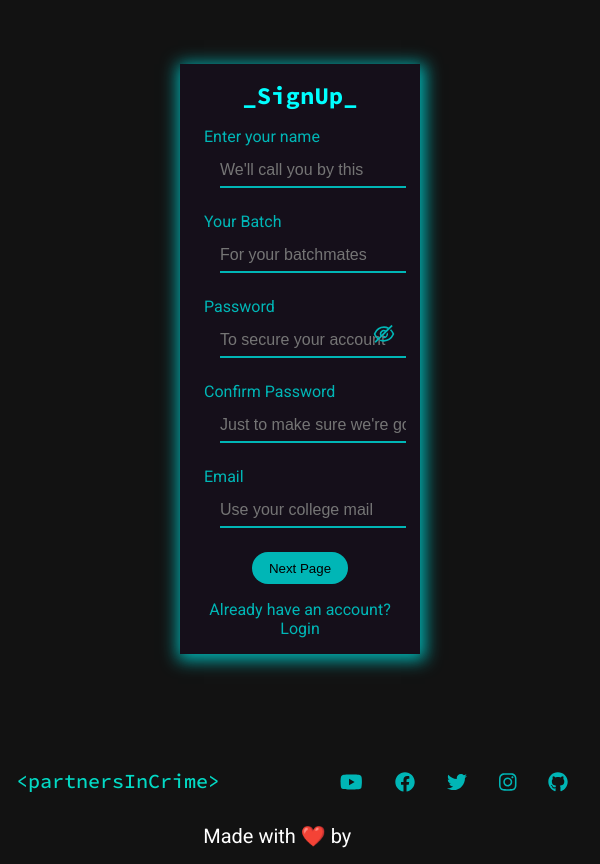
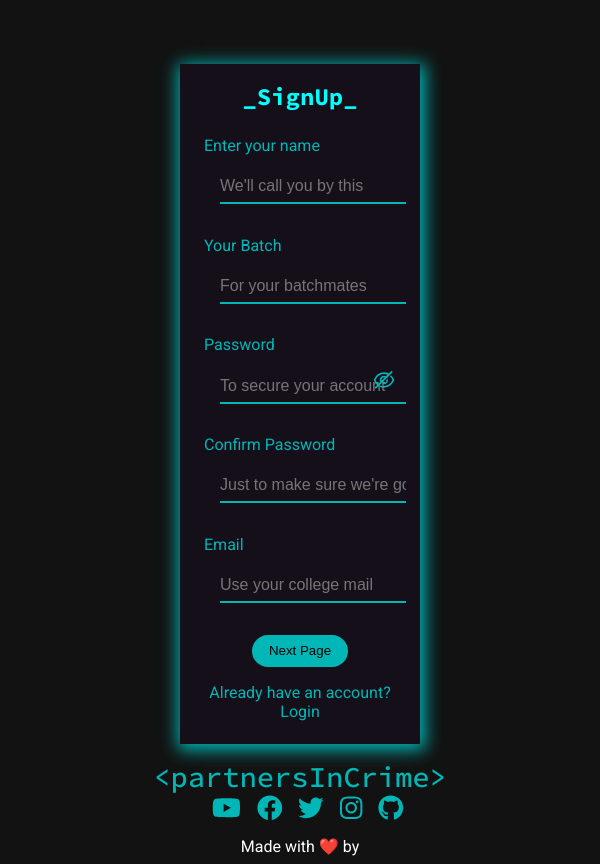
Before and after one commit to junior-geek04/partnersincrime-frontend, a React (Create React App) app: page / in a window 600 px wide. Built offline with nearby package versions, Linux system fonts and the light colour scheme.

Commit message:
footer updates

```diff
--- a/src/components/Footer/Footer.css
+++ b/src/components/Footer/Footer.css
@@ -1,143 +1,89 @@
-.footer,.row{
-    padding: 1rem;
-    /* background-color: rgb(235, 195, 64); */
+.container{
+	margin-top: 3rem;
+	width: 100%;
+	display: flex;
+	flex-direction: column;
+
 	position: absolute;
-
     bottom: 0%;
     left: 0%;
+}
+.sec1, .sec2{
+    padding: 0.5rem 1rem 0.5rem 1rem;
+	text-align: center;
     width: 100% !important;
-
 }
-
-  .block{
-    color: red;
-    text-align: left !important;
-
-  }
-  .made{
-    color:#fff;
-    bottom: 0%;
-    left: 0%;
-    font-size: 20px;
-    width: 100% !important;
-    font-family: var(--bodyFont);
+.sec1{
+	display: flex;
+	justify-content: space-between;
 }
 .log{
     overflow: hidden;
- bottom: 0% !important;
-    font-family: 'Source Code Pro', monospace;
-    font-size: 45px;
-    padding-top: 10px !important;
-    float: left;
-    color: #03DAC5;
-
+    font-family: var(--codeFont), monospace;
+    font-size: 2.5rem;
+    color: var(--secondary);
 }
-.cloumn2{
-  padding-bottom: 190px !important;
-  float: right !important;
+.made{
+	color: var(--white);
+    font-size: 1.2rem;
+    font-family: var(--bodyFont);
 }
-
 
 
 /* SOCIAL STUFF */
 .social-container {
-
-  padding-top: 20px !important;
-  padding-right: 56px;
-  float: right !important;
-
+	display: flex;
+	align-items: center;
+	justify-content: center;
 }
-a.social {
-  margin: 0 1rem;
+.social {
+  margin: 0 0 0 2rem;
   transition: transform 250ms;
   display: inline-block;
 }
-
 a.social:hover {
 	transform: translateY(-2px);
-
 }
-
-a.youtube {
+a.youtube, a.facebook, a.twitter, a.instagram, a.github{
   color:var(--secondary);
 }
 
-a.facebook {
-  color:var(--secondary);
-
+@media only screen and (max-width: 600px){
+	.sec1{
+		flex-direction: column;
+		align-items: center;
+	}
+	.log{
+		font-size: 1.8rem;
+	}
+	.social-container{
+		width: 100%;
+	}
+	.social-container .social{
+		margin:0 0 0 1rem;
+		font-size: 0.8rem;
+	}
+	.made{
+		font-size: 1rem;
+	}
 }
 
-a.twitter {
-  color: var(--secondary);
+@media only screen and (min-width: 601px) and (max-width: 768px) {
+	.log{
+		font-size: 1.8rem;
+	}
+	.social-container .social{
+		margin:0 0 0 1rem;
+		font-size: 1rem;
+	}
 }
 
-a.instagram {
-  color: var(--secondary);
+@media only screen and (min-width: 769px) and (max-width: 1000px){
+	.log{
+		font-size: 2.2rem;
 	}
-a.github {
-  color: var(--secondary);
-}
-
-@media screen and (max-width: 480px){
-  .log{
-    padding-right: 30px !important;
-    font-size: 25px !important;
-    text-align: center !important;
-    float: none !important;
-  }
-  .yt{
-    font-size: 25px !important;
-    /* pixel mai daalio */
-     }
-
-     .made{
-
-       text-align: center !important;
-       margin-left: -4% !important;
-     }
-
-}
-@media screen and (max-width: 1000px){
-  .log{
-    padding-right: 30px !important;
-    font-size: 30px !important;
-   }
-
-   .yt{
-    font-size: 30px !important;
-
-    /* pixel mai daalio */
-     }
-     .made{
-
-      text-align: center !important;
-      margin-left: -4% !important;
-    }
-
-}
-
-@media only screen and (min-width: 500px) and (max-width: 700px) {
-  .log{
-
-    font-size: 20px !important;
-
-  }
-  .yt{
-    font-size: 20px !important;
-    /* pixel mai daalio */
-     }
-
-     .made{
-
-       text-align: center !important;
-       margin-left: -4% !important;
-     }
-
-     .social-container {
-
-      padding-top: 14px !important;
-      padding-right: 0px !important;
-      float: right !important;
-
+	.social-container .social{
+		margin:0 0 0 1rem;
+		font-size: 1.2rem;
 	}
 }
--- a/src/components/Footer/Footer.js
+++ b/src/components/Footer/Footer.js
@@ -7,24 +7,14 @@ function Footer() {
     //     <div className="footer">
     //     <p>This is some content in sticky footer</p>
     //   </div>
-
-        <div className="row">
-
-    <div className="log">
-        &lt;partnersInCrime&gt;
-        </div>
-
-    <SocialFollow/>
-   <br/>   <br/>   <br/>   <br/>      <br/>
-    <div className="row">
-
-    <p className="made">Made with ❤️ by </p>
-    </div>
-
-
-
-
-
+    <div className="container">
+      	<div className="sec1">
+    	  	<div className="log">&lt;partnersInCrime&gt;</div>
+    	  	<SocialFollow/>
+      	</div>
+      	<div className="sec2">
+    		<p className="made">Made with ❤️ by </p>
+  	  	</div>
     </div>
   );
 }
--- a/src/components/Signup/Pages.jsx
+++ b/src/components/Signup/Pages.jsx
@@ -46,7 +46,6 @@ const Pages = () => {
         }
 
     }
-
 
 
     return (
--- a/src/components/Signup/signup.module.css
+++ b/src/components/Signup/signup.module.css
@@ -1,5 +1,5 @@
 .container{
-    min-height: 60vh;
+    height: 85vh;
     width: 40vw;
     padding: 1rem 1.5rem;
     margin: 4rem auto;
@@ -13,7 +13,7 @@
 }
 
 .heading{
-    height: 10%;
+    height: 5%;
     width: 100%;
     color: var(--primary);
     font: bold 1.5rem var(--codeFont);
@@ -24,7 +24,7 @@
 }
 
 .userInfo{
-    height: 90%;
+    height: 95%;
     width: 100%;
 }
 
@@ -58,6 +58,8 @@
     position: absolute;
     right: 0;
     bottom: 1rem;
+
+    cursor: pointer;
 }
 .signForm textarea{
     height: 5rem;
@@ -121,3 +123,7 @@
     color: var(--primary);
     border-color: var(--primary);
 }
+
+/* @media only screen and (){
+
+} */
--- a/src/index.css
+++ b/src/index.css
@@ -1,5 +1,4 @@
-*
-{
+*{
   margin: 0;
   padding: 0;
 
@@ -15,8 +14,7 @@
   --bodyFont:'Roboto',sans-serif;
   --codeFont: 'Source Code Pro', monospace;
 }
-body
-{
+body{
     background-color:#121212;
     min-height: 100vh;
 }
```
Also changed, not shown: src/components/Button/Button.jsx (deleted, +0 -10 lines). Lines whose indentation alone changed are shown as unchanged.
